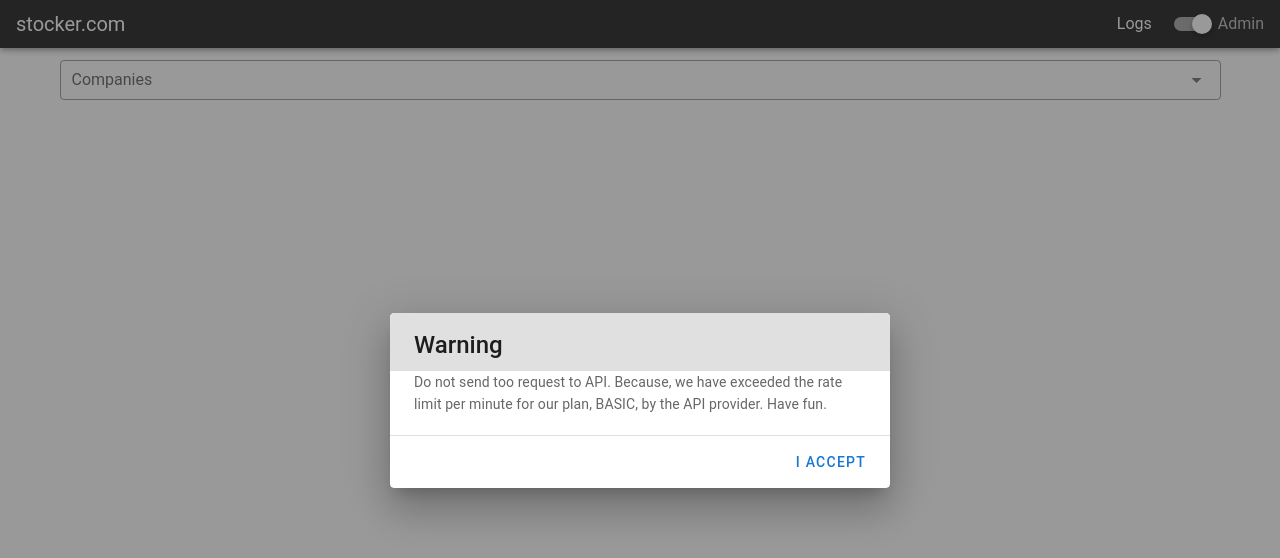
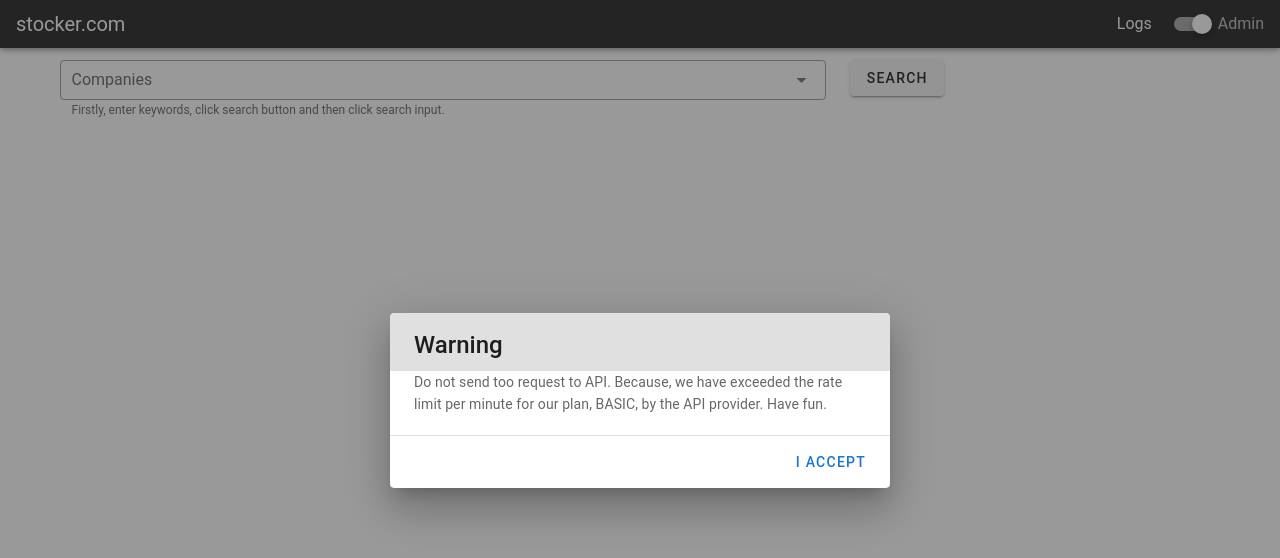
Before and after one commit to Reengen-FullStack-Development-Bootcamp/week3-homework-BatuhanAydonerDev, a Vue app: page / in a window 1280 px wide. Shown: the top 558 px of the page. Built offline with nearby package versions, Linux system fonts and the light colour scheme.

Commit message:
add: search button and input message

```diff
--- a/src/components/CustomVuetify/SearchInput.vue
+++ b/src/components/CustomVuetify/SearchInput.vue
@@ -12,6 +12,7 @@
     outlined
     label="Companies"
     placeholder="Search a company"
+    messages="Firstly, enter keywords, click search button and then click search input."
     return-object
   >
     <template v-slot:item="data">
--- a/src/components/Search.vue
+++ b/src/components/Search.vue
@@ -1,12 +1,19 @@
 tem
 <template>
   <div>
-    <!-- Input -->
-    <search-input
-      :items="matchedCompanies"
-      @selected-item="getSelectedCompany"
-      @keywords="searchCompaniesByKeywords"
-    />
+    <v-row>
+      <v-col sm="12" md="8">
+        <!-- Input -->
+        <search-input
+          :items="matchedCompanies"
+          @selected-item="getSelectedCompany"
+          @keywords="setKeywords"
+        />
+      </v-col>
+      <v-col sm="12" md="4">
+        <v-btn @click="searchCompaniesByKeywords">Search</v-btn>
+      </v-col>
+    </v-row>
   </div>
 </template>
 
@@ -20,7 +27,7 @@ export default {
   data() {
     return {
       selectedCompany: null, // Selected item from search-input emit.
-      keywords: null, // Keywords from search-input emit.
+      keywords: "", // Keywords from search-input emit.
     };
   },
   methods: {
@@ -42,15 +49,18 @@ export default {
      * execute deleteMatchedCompanies() in mutations to remove items.
      * @param {String} keywords - Keywords from search-input emit.
      */
-    searchCompaniesByKeywords(keywords) {
-      if (keywords && keywords.length >= 2 && this.selectedCompany === null) {
+    searchCompaniesByKeywords() {
+      if (this.keywords && this.keywords.length > 0) {
         // Dispatch searchCompany to get items from API using keywords.
-        this.$store.dispatch("searchCompany", { keywords: keywords });
+        this.$store.dispatch("searchCompany", { keywords: this.keywords });
       } else {
         // In order to remove all items, commit deleteMatchedCompanies.
         this.$store.commit("deleteMatchedCompanies");
       }
       this.selectedCompany = null;
+    },
+    setKeywords(keywords) {
+      this.keywords = keywords;
     },
   },
   computed: {
```
